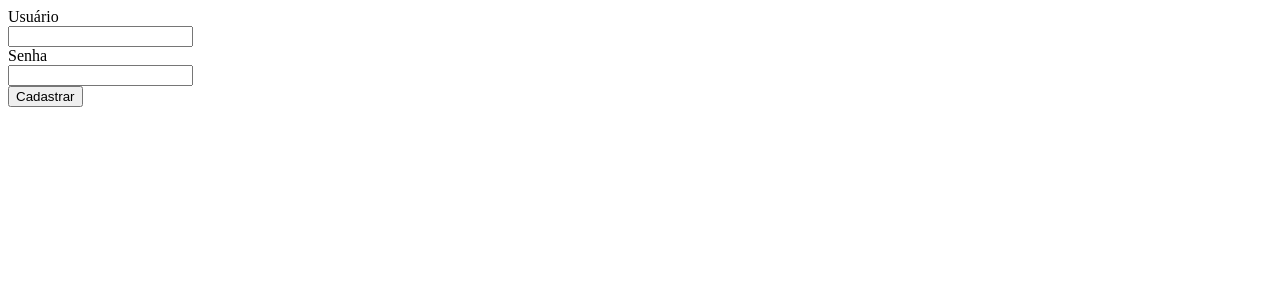
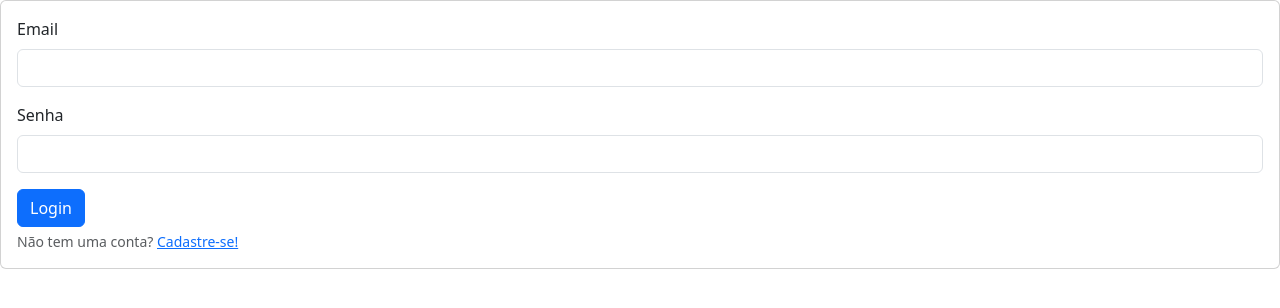
Before and after one commit to N1ck120/LocalSotrorage, a plain HTML site: page index.html in a window 1280 px wide. Drawn offline with nearby package versions, Linux system fonts and the light colour scheme.

Commit message:
Update index.html

```diff
--- a/index.html
+++ b/index.html
@@ -3,19 +3,30 @@
 <head>
     <meta charset="UTF-8">
     <meta name="viewport" content="width=device-width, initial-scale=1.0">
+    <link href="https://cdn.jsdelivr.net/npm/bootstrap@5.3.0-alpha3/dist/css/bootstrap.min.css" rel="stylesheet" integrity="sha384-KK94CHFLLe+nY2dmCWGMq91rCGa5gtU4mk92HdvYe+M/SXH301p5ILy+dN9+nJOZ" crossorigin="anonymous">
+    <script src="https://cdn.jsdelivr.net/npm/bootstrap@5.3.0-alpha3/dist/js/bootstrap.bundle.min.js" integrity="sha384-ENjdO4Dr2bkBIFxQpeoTz1HIcje39Wm4jDKdf19U8gI4ddQ3GYNS7NTKfAdVQSZe" crossorigin="anonymous"></script>
+    <link rel="stylesheet" type="text/css" href="style.css" />
+    <script src="code.js"></script>
     <title>Login</title>
 </head>
 <body>
-    <form action="">
-        <label for="user">Usuário</label>
-        <br>
-        <input type="text">
-        <br>
-        <label for="senha">Senha</label>
-        <br>
-        <input type="text">
-        <br>
-        <button>Cadastrar</button>
-    </form>
+    <section class="body">
+        <div class="card" id="loginForm">
+          <div class="card-body">
+            <form class="titleclass">
+              <div class="mb-3">
+                <label for="exampleInputEmail1" class="form-label">Email</label>
+                <input type="text" class="form-control" id="email" aria-describedby="emailHelp">
+              </div>
+              <div class="mb-3">
+                <label for="exampleInputPassword1" class="form-label">Senha</label>
+                <input type="password" class="form-control" id="pass">
+              </div>
+              <button type="submit" class="btn btn-primary" onclick="login(document.getElementById('email').value, document.getElementById('pass').value)">Login</button>
+              <div id="emailHelp" class="form-text">Não tem uma conta? <a href="cadastro.html">Cadastre-se!</a></div>
+            </form>
+          </div>
+        </div>
+      </section>
 </body>
 </html>
```
